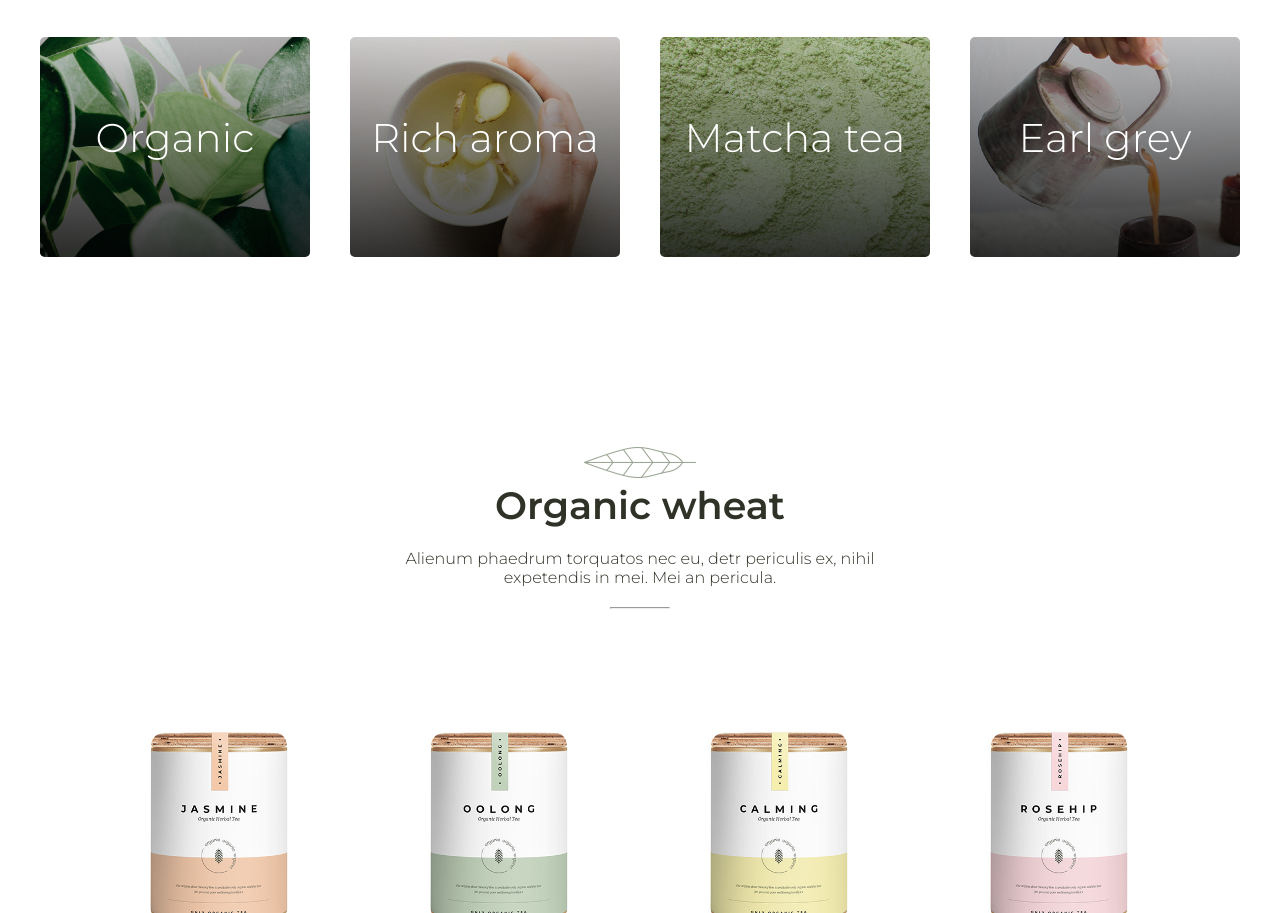
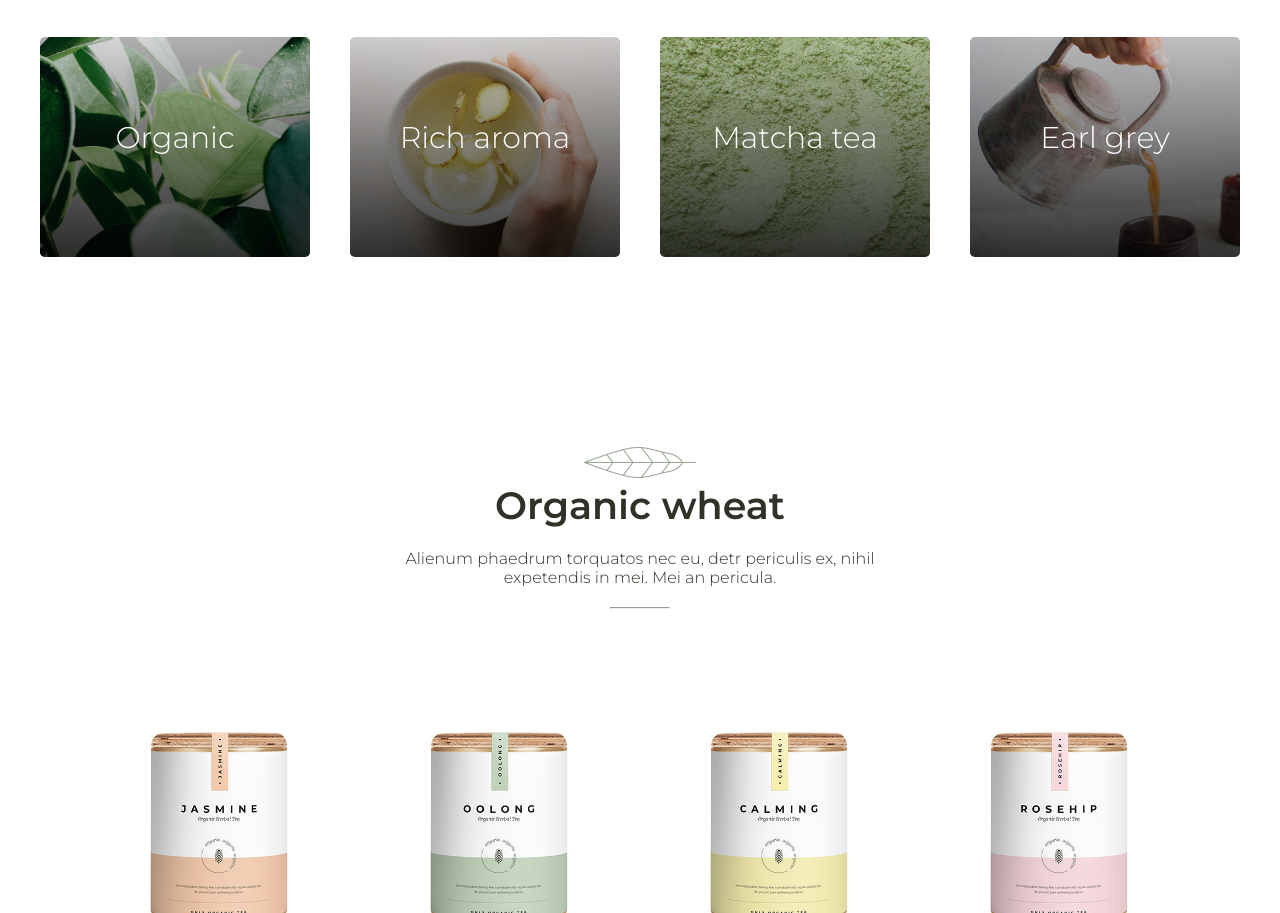
Before and after one commit to mikeheul/Organic, a plain HTML site: page index.html in a window 1280 px wide. Shown: the part 803-1716 px from the top of the page. Drawn offline with nearby package versions, Linux system fonts and the light colour scheme; a web font is replaced by a local one.

Commit message:
article details

```diff
--- a/css/style.css
+++ b/css/style.css
@@ -304,7 +304,7 @@ nav .burger a {
 }
 
 .product-type-item .content-text h3 {
-    font-size: 40px;
+    font-size: 30px;
     font-weight: 300;
     margin-bottom: 20px;
 }
@@ -556,6 +556,7 @@ nav .burger a {
     margin: 0 20px;
     padding-bottom: 30px;
     box-shadow: rgba(0, 0, 0, 0.136) 0px 20px 50px -20px;
+    cursor: pointer;
 }
 
 .article-item .content-img {
```
